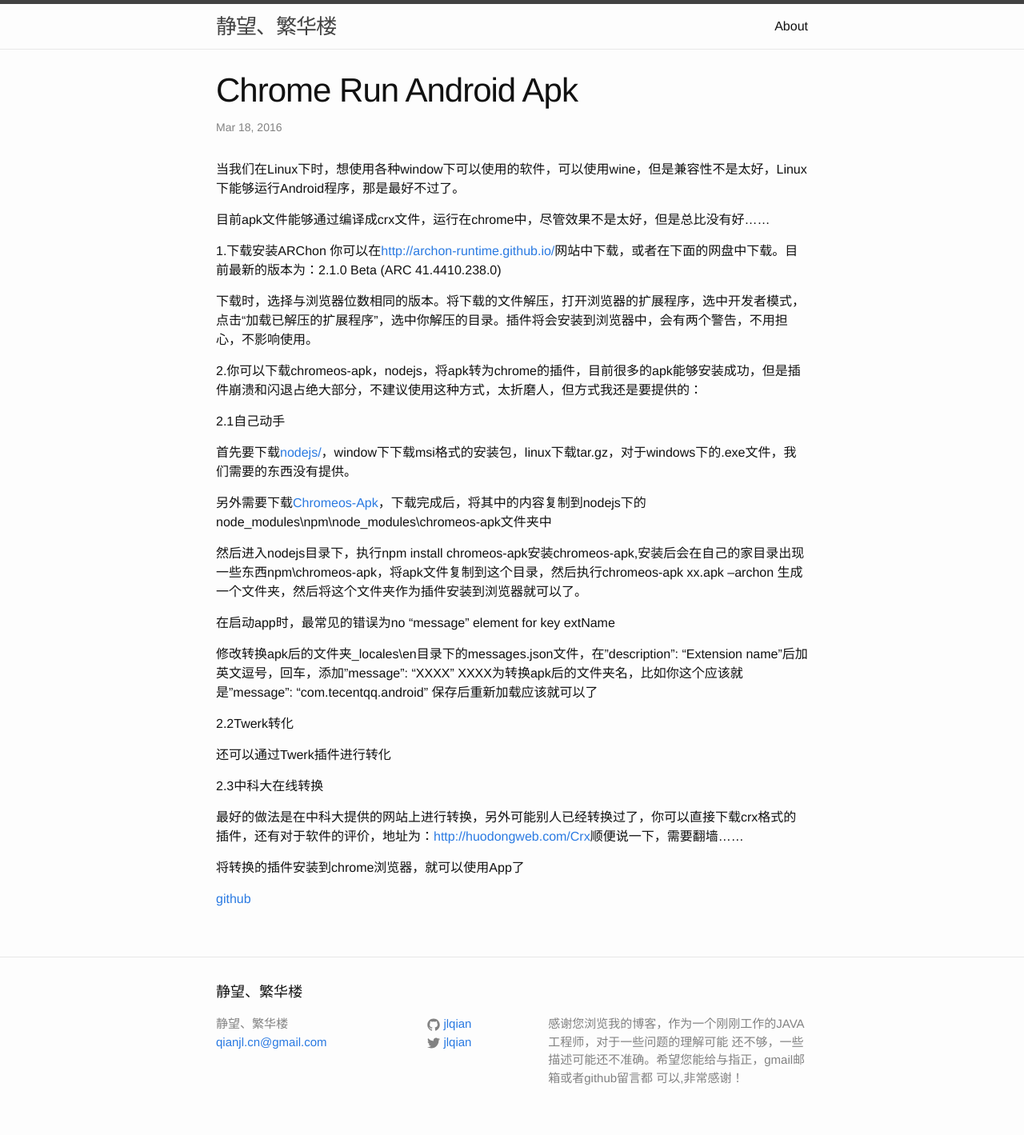
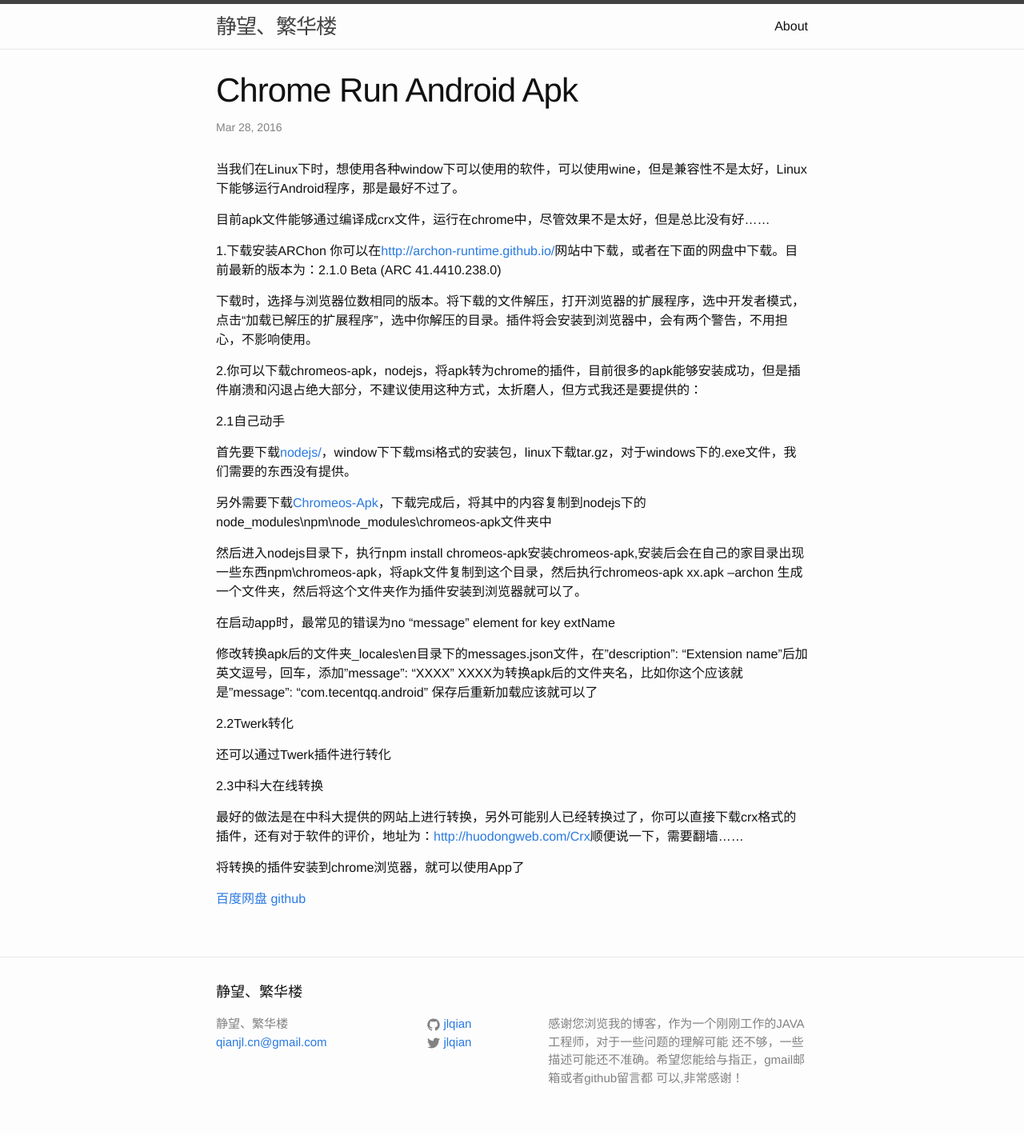
Before and after one commit to jlqian/blog_back, a Jekyll site: the page built from _posts/2016-03-28-chrome-run-apk.markdown, in a window 1280 px wide. Shown: the whole page at 80% size. Built offline with Jekyll 4.4.1, drawn with Linux system fonts in a browser that asks for light colours.

Commit message:
增加网盘地址

```diff
--- a/_posts/2016-03-28-chrome-run-apk.markdown
+++ b/_posts/2016-03-28-chrome-run-apk.markdown
@@ -1,7 +1,7 @@
 ---
 layout: post
 title:  "Chrome Run Android Apk"
-date:   2016-03-18 16:41:15 +0800
+date:   2016-03-28 16:41:15 +0800
 categories: jekyll update
 ---
 当我们在Linux下时，想使用各种window下可以使用的软件，可以使用wine，但是兼容性不是太好，Linux下能够运行Android程序，那是最好不过了。
@@ -37,6 +37,8 @@ categories: jekyll update
 
 将转换的插件安装到chrome浏览器，就可以使用App了
 
+[百度网盘][百度网盘]
 [github][github]
 
+[百度网盘]: http://pan.baidu.com/s/1o8KPRC2
 [github]: https://github.com/jlqian
```
